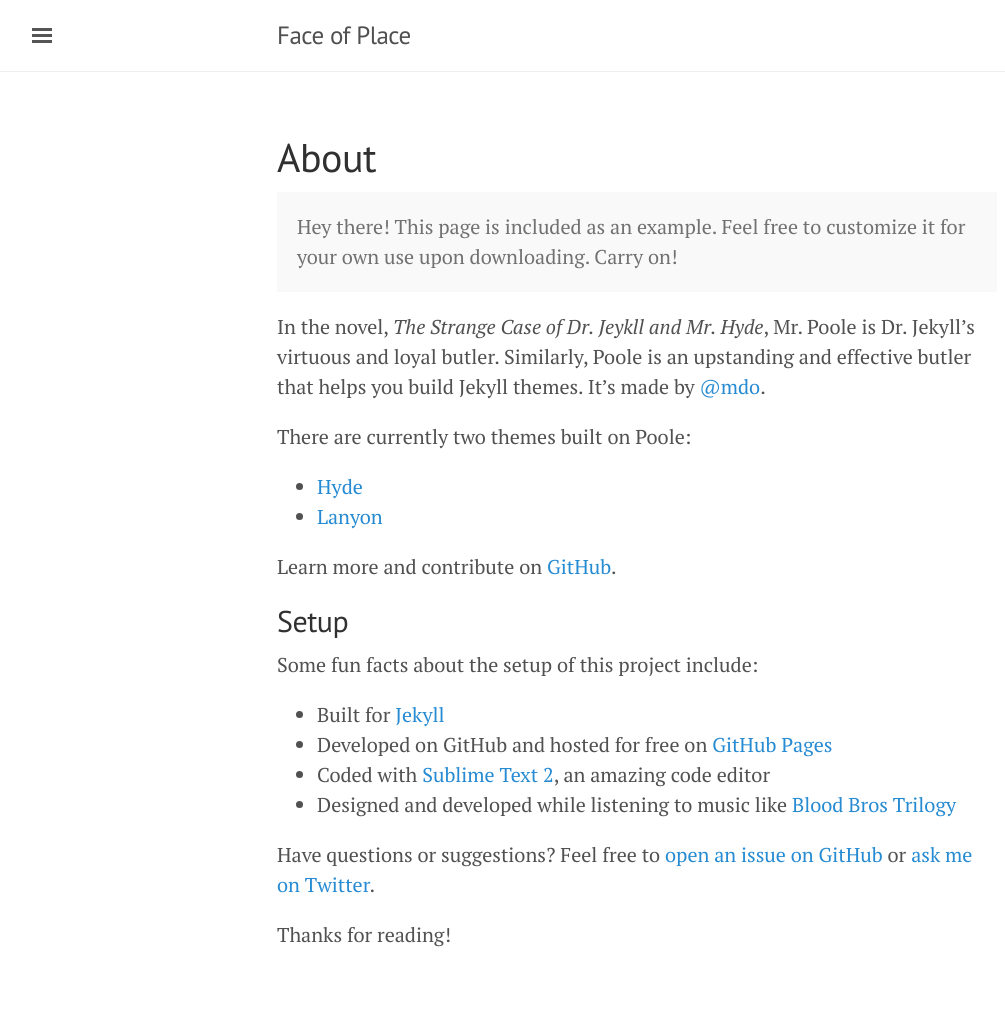
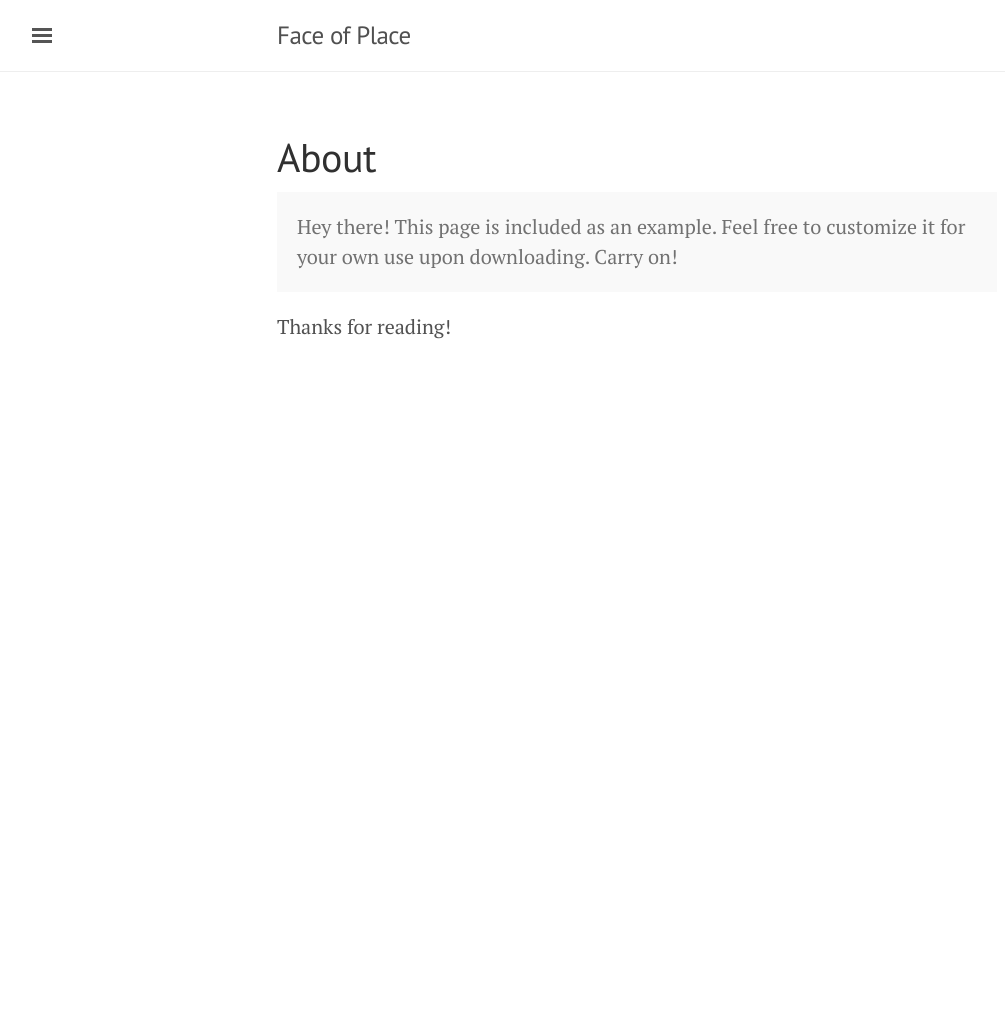
Before and after one commit to an042/az5542, a Jekyll site: the page built from docs/about.md, in a window 1280 px wide. Shown: the whole page, without its empty margins (3-1008 px from the left). Built offline with Jekyll 4.4.1, drawn with Linux system fonts in a browser that asks for light colours; after the commit the page ends 900 px from its top, so only the background shows below that.

Commit message:
Update about.md

```diff
--- a/docs/about.md
+++ b/docs/about.md
@@ -7,24 +7,4 @@
   Hey there! This page is included as an example. Feel free to customize it for your own use upon downloading. Carry on!
 </p>
 
-In the novel, *The Strange Case of Dr. Jeykll and Mr. Hyde*, Mr. Poole is Dr. Jekyll's virtuous and loyal butler. Similarly, Poole is an upstanding and effective butler that helps you build Jekyll themes. It's made by [@mdo](https://twitter.com/mdo).
-
-There are currently two themes built on Poole:
-
-* [Hyde](http://hyde.getpoole.com)
-* [Lanyon](http://lanyon.getpoole.com)
-
-Learn more and contribute on [GitHub](https://github.com/poole).
-
-## Setup
-
-Some fun facts about the setup of this project include:
-
-* Built for [Jekyll](http://jekyllrb.com)
-* Developed on GitHub and hosted for free on [GitHub Pages](https://pages.github.com)
-* Coded with [Sublime Text 2](http://sublimetext.com), an amazing code editor
-* Designed and developed while listening to music like [Blood Bros Trilogy](https://soundcloud.com/maddecent/sets/blood-bros-series)
-
-Have questions or suggestions? Feel free to [open an issue on GitHub](https://github.com/poole/issues/new) or [ask me on Twitter](https://twitter.com/mdo).
-
 Thanks for reading!
```
